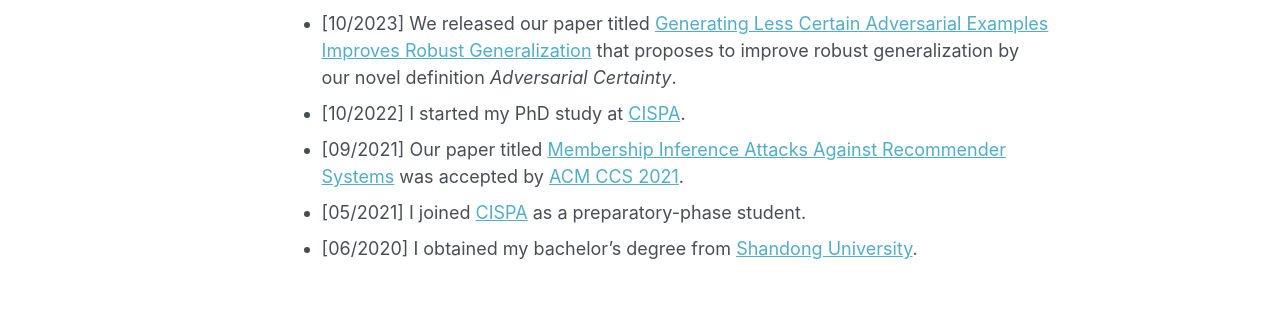
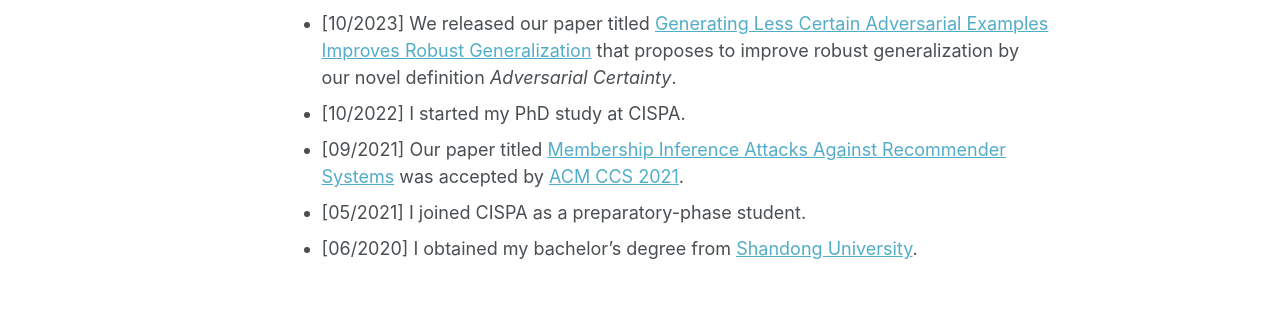
Before and after one commit to WJEN-orz/WJEN-orz.github.io, a Jekyll site: the page built from _pages/about.md, in a window 1280 px wide and 1287 px high. Shown: the part 818-1128 px from the top of the window. Built offline with Jekyll 4.4.1, drawn with Linux system fonts in a browser that asks for light colours; part of the change alters nothing that is shown.

```diff
--- a/_pages/about.md
+++ b/_pages/about.md
@@ -10,7 +10,7 @@ redirect_from:
 
 Hi! This is Minxing Zhang, and I'm a second-year PhD student in <a href="https://cispa.de/en" target="_blank">CISPA</a> advised by Prof. <a href="https://michaelbackes.eu/" target="_blank">Michael Backes</a> and Dr. <a href="https://xiao-zhang.net/" target="_blank">Xiao Zhang</a>. My research interests are Security & Privacy, Trustworthy Machine Learning, and Model Behavior Explanation. I obtained my B.S. degree from Shandong University (2020) under the supervision of Dr. <a href="https://renzhaochun.github.io/" target="_blank">Zhaochun Ren</a>.
 
-My CV is available <a href="CV.pdf" target="_blank">here</a>.
+My CV is available [here](CV.pdf).
 
 ---
 
@@ -28,7 +28,7 @@ My CV is available <a href="CV.pdf" target="_blank">here</a>.
 - [08/2024] We released our paper titled <a href="https://arxiv.org/abs/2408.00129" target="_blank">Vera Verto: Multimodal Hijacking Attack</a> that hijacks a CV victim model to implement the adversary's own NLP task with stealthiness.
 - [10/2023] Our paper titled <a href="https://ieeexplore.ieee.org/document/10484149" target="_blank">Generated Distributions Are All You Need for Membership Inference Attacks Against Generative Models</a> was accepted by <a href="https://wacv2024.thecvf.com/" target="_blank">IEEE/CVF WACV2024</a>.
 - [10/2023] We released our paper titled <a href="https://arxiv.org/abs/2310.04539" target="_blank">Generating Less Certain Adversarial Examples Improves Robust Generalization</a> that proposes to improve robust generalization by our novel definition _Adversarial Certainty_.
-- [10/2022] I started my PhD study at <a href="https://cispa.de/en" target="_blank">CISPA</a>.
+- [10/2022] I started my PhD study at CISPA.
 - [09/2021] Our paper titled <a href="https://dl.acm.org/doi/10.1145/3460120.3484770" target="_blank">Membership Inference Attacks Against Recommender Systems</a> was accepted by <a href="https://www.sigsac.org/ccs/CCS2021/" target="_blank">ACM CCS 2021</a>.
-- [05/2021] I joined <a href="https://cispa.de/en" target="_blank">CISPA</a> as a preparatory-phase student.
+- [05/2021] I joined CISPA as a preparatory-phase student.
 - [06/2020] I obtained my bachelor's degree from <a href="https://www.sdu.edu.cn/" target="_blank">Shandong University</a>.
```
